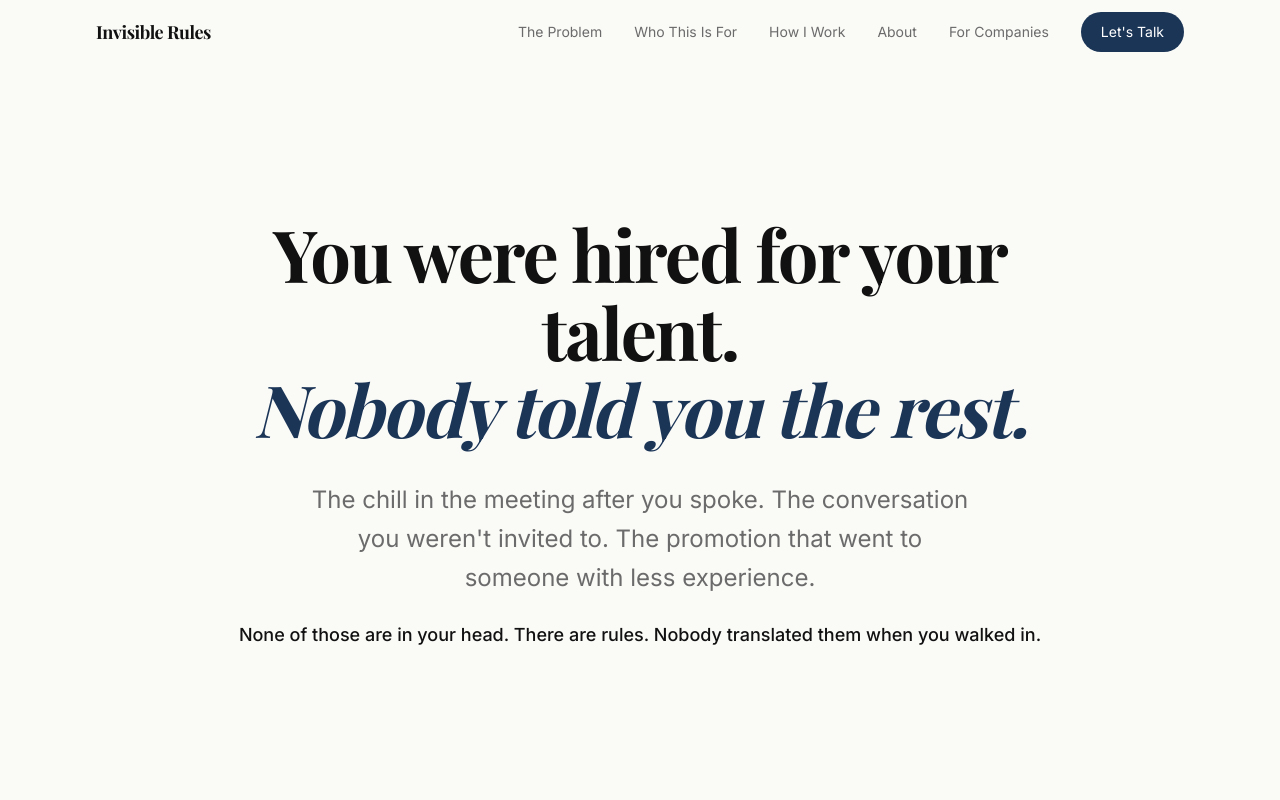
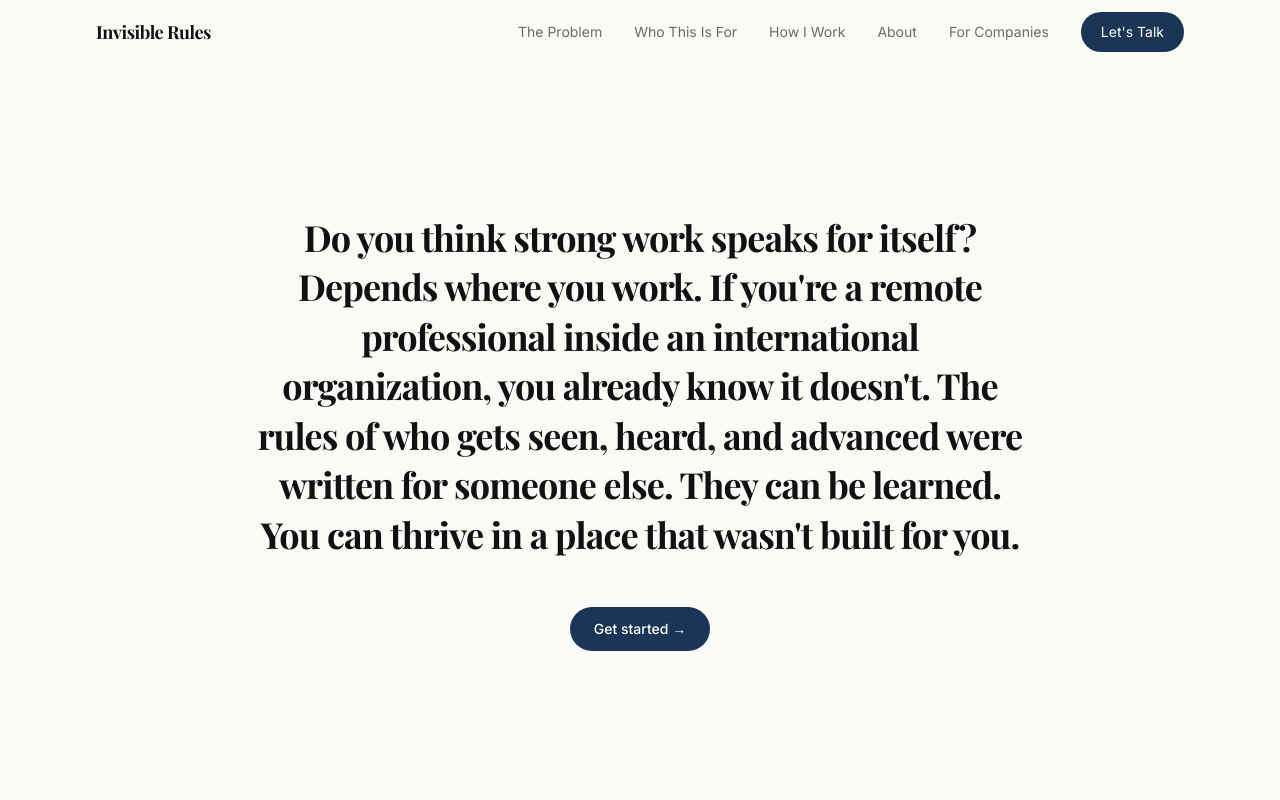
Before and after one commit to biljanatasetovikj-boop/InvisibleRules, a Next.js app: page / in a window 1280 px wide. Shown: the top 800 px of the page. Built offline with nearby package versions, Linux system fonts and the light colour scheme; a web font is replaced by a local one.

Commit message:
rewrite Hero with thrive opening and Get started CTA

```diff
--- a/components/Hero.tsx
+++ b/components/Hero.tsx
@@ -7,37 +7,25 @@ const ease = [0.22, 1, 0.36, 1] as const;
 export default function Hero() {
   return (
     <section className="min-h-screen flex items-center justify-center pt-16 px-6 lg:px-8">
-      <div className="max-w-4xl mx-auto text-center">
+      <div className="max-w-3xl mx-auto text-center">
         <motion.h1
           initial={{ opacity: 0, y: 36 }}
           animate={{ opacity: 1, y: 0 }}
           transition={{ duration: 0.85, ease }}
-          className="font-serif text-5xl md:text-6xl lg:text-7xl font-bold leading-[1.08] tracking-tight text-[#111111] mb-8"
+          className="font-serif text-2xl md:text-3xl lg:text-4xl font-bold leading-snug tracking-tight text-[#111111] mb-12"
         >
-          You were hired for your talent.
-          <br />
-          <span className="italic text-[#1B3557]">Nobody told you the rest.</span>
+          Do you think strong work speaks for itself? Depends where you work. If you&apos;re a remote professional inside an international organization, you already know it doesn&apos;t. The rules of who gets seen, heard, and advanced were written for someone else. They can be learned. You can thrive in a place that wasn&apos;t built for you.
         </motion.h1>
 
-        <motion.p
-          initial={{ opacity: 0, y: 28 }}
-          animate={{ opacity: 1, y: 0 }}
-          transition={{ duration: 0.8, delay: 0.15, ease }}
-          className="text-xl md:text-2xl text-[#6B6B6B] leading-relaxed max-w-2xl mx-auto mb-6"
-        >
-          The chill in the meeting after you spoke. The conversation you
-          weren&apos;t invited to. The promotion that went to someone with less
-          experience.
-        </motion.p>
-
-        <motion.p
+        <motion.a
+          href="#how-i-work"
           initial={{ opacity: 0, y: 24 }}
           animate={{ opacity: 1, y: 0 }}
-          transition={{ duration: 0.8, delay: 0.27, ease }}
-          className="text-base md:text-lg font-medium text-[#111111]"
+          transition={{ duration: 0.8, delay: 0.25, ease }}
+          className="inline-flex items-center gap-2 bg-[#1B3557] text-white text-sm font-medium px-6 py-3 rounded-full hover:bg-[#16294A] transition-colors"
         >
-          None of those are in your head. There are rules. Nobody translated them when you walked in.
-        </motion.p>
+          Get started →
+        </motion.a>
       </div>
     </section>
   );
```
